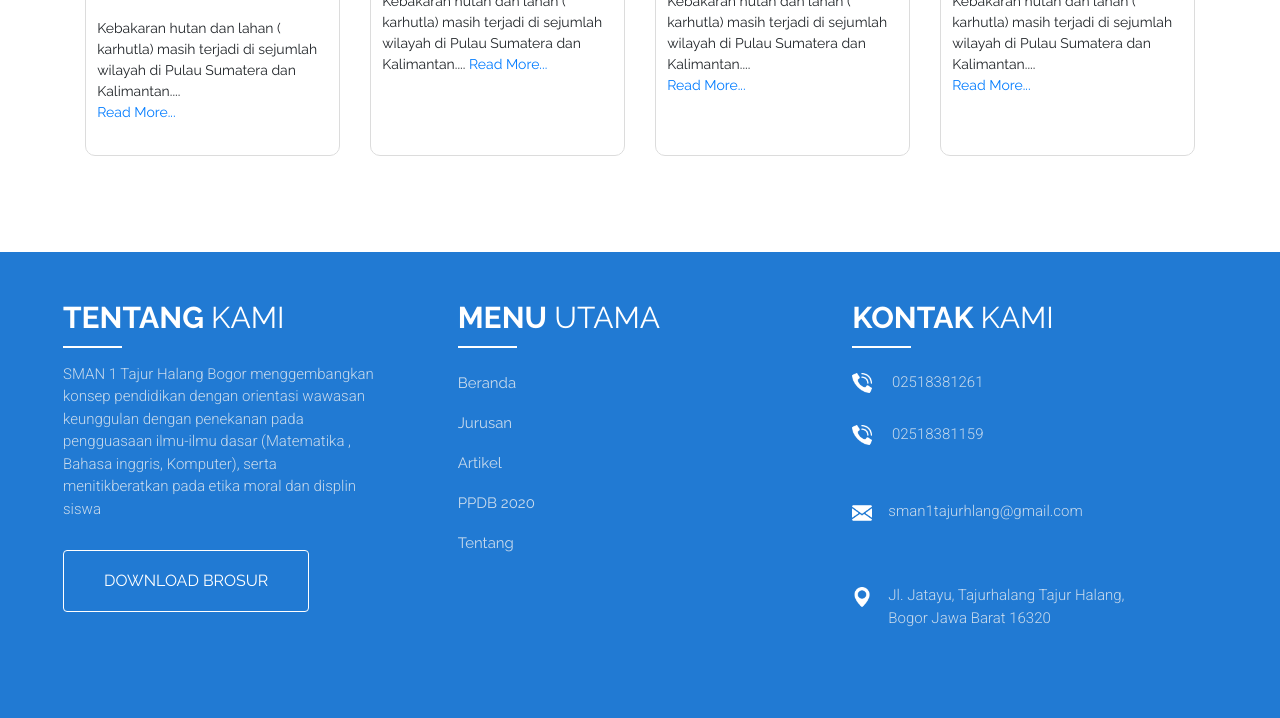
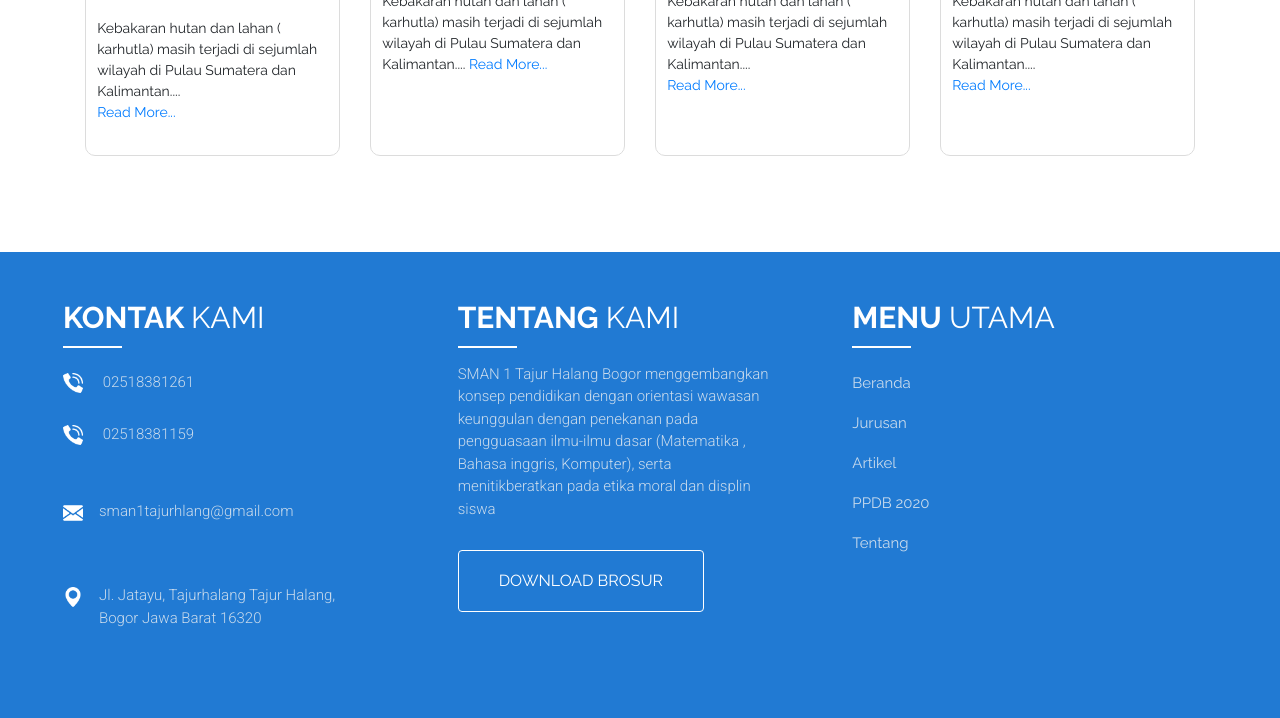
Before and after one commit to sabiq7392/sman-1-tajurhalang, a plain HTML site: page index.html in a window 1280 px wide. Shown: the part 5970-6688 px from the top of the page. Drawn offline with nearby package versions, Linux system fonts and the light colour scheme; grey boxes are pictures that could not be loaded; files whose address does not match are found by name.

Commit message:
Add files via upload

```diff
--- a/css/style.scss
+++ b/css/style.scss
@@ -438,6 +438,7 @@ nav {
         margin: auto;
         max-width: 300px;
         .img-box {
+            transition: 0.3s;
             box-shadow: 4px 17px 59px -3px rgba(0,0,0,0.15);
             img {
                 z-index: -1;
@@ -472,6 +473,9 @@ nav {
                 font-weight: 500;
                 font-size: 17px;
             }
+        }
+        .img-box:hover {
+            transform: translateY(-10px);
         }
     }
 }
--- a/index.html
+++ b/index.html
@@ -692,35 +692,6 @@
           <div class="row row-cols-sm-1 row-cols-md-2 row-cols-lg-3">
             <div class="col">
               <div class="box-tentang reveal-up" style="animation-duration: 0.4s;animation-timing-function: cubic-bezier(.75,0,.51,.31);">
-                <h3>TENTANG <span>KAMI</span></h3>
-                <div class="line-kecil"></div>
-                <p>
-                  SMAN 1 Tajur Halang Bogor menggembangkan konsep
-                  pendidikan dengan orientasi wawasan keunggulan dengan
-                  penekanan pada pengguasaan ilmu-ilmu dasar (Matematika , Bahasa inggris, Komputer),
-                  serta menitikberatkan pada etika moral dan displin siswa
-                </p>
-                <div>
-                  <a href="" class=" btn download">DOWNLOAD BROSUR</a>
-                </div>
-
-              </div>
-            </div> <!---col-->
-            <div class="col">
-              <div class="box-tentang reveal-up" style="animation-duration: 0.6s;animation-timing-function: cubic-bezier(.75,0,.51,.31);">
-                <h3>MENU <span>UTAMA</span></h3>
-                <div class="line-kecil"></div>
-                <div class="menu-wrapper">
-                  <div><a href="index.html">Beranda</a></div>
-                  <div><a href="#jurusan">Jurusan</a></div>
-                  <div><a href="#artikel">Artikel</a></div>
-                  <div><a href="#ppdb">PPDB 2020</a></div>
-                  <div><a href="#tentang">Tentang</a></div>
-                </div>
-              </div>
-            </div> <!----col-->
-            <div class="col">
-              <div class="box-tentang reveal-up" style="animation-duration: 0.8s;animation-timing-function: cubic-bezier(.75,0,.51,.31);">
                 <h3>KONTAK <span>KAMI</span></h3>
                 <div class="line-kecil"></div>
                 <div class="kontak-wrapper">
@@ -738,6 +709,34 @@
                     <div><img src="/img/location-pin.png" alt="" width="20px" height="20px" class="mr-3"></div>
                     <div><p>Jl. Jatayu, Tajurhalang Tajur Halang, Bogor Jawa Barat 16320</p></div>
                   </div>
+                </div>
+              </div>
+            </div> <!---col-->
+            <div class="col">
+              <div class="box-tentang reveal-up" style="animation-duration: 0.6s;animation-timing-function: cubic-bezier(.75,0,.51,.31);">
+                <h3>TENTANG <span>KAMI</span></h3>
+                <div class="line-kecil"></div>
+                <p>
+                  SMAN 1 Tajur Halang Bogor menggembangkan konsep
+                  pendidikan dengan orientasi wawasan keunggulan dengan
+                  penekanan pada pengguasaan ilmu-ilmu dasar (Matematika , Bahasa inggris, Komputer),
+                  serta menitikberatkan pada etika moral dan displin siswa
+                </p>
+                <div>
+                  <a href="" class=" btn download">DOWNLOAD BROSUR</a>
+                </div>
+              </div>
+            </div> <!----col-->
+            <div class="col">
+              <div class="box-tentang reveal-up" style="animation-duration: 0.8s;animation-timing-function: cubic-bezier(.75,0,.51,.31);">
+                <h3>MENU <span>UTAMA</span></h3>
+                <div class="line-kecil"></div>
+                <div class="menu-wrapper">
+                  <div><a href="index.html">Beranda</a></div>
+                  <div><a href="#jurusan">Jurusan</a></div>
+                  <div><a href="#artikel">Artikel</a></div>
+                  <div><a href="#ppdb">PPDB 2020</a></div>
+                  <div><a href="#tentang">Tentang</a></div>
                 </div>
               </div>
             </div> <!----col-->
--- a/js/app.js
+++ b/js/app.js
@@ -80,7 +80,7 @@ $(document).ready(function(){
 
 window.onscroll = function() {sekrol()};
 function sekrol() {
-  var navBrand = document.getElementsByClassName("navbar-brand")[0];
+  let navBrand = document.getElementsByClassName("navbar-brand")[0];
   if (document.body.scrollTop > 100 || document.documentElement.scrollTop > 100) {
     navBrand.style.padding = "0";
   }
@@ -91,14 +91,14 @@ function sekrol() {
 
 window.addEventListener('scroll', reveal);
 function reveal() {
-  var reveal_i = document.querySelectorAll('.reveal-up');
-  var reveal_j = document.querySelectorAll('.reveal-right');
-  var reveal_k = document.querySelectorAll('.myBounce');
+  let reveal_i = document.querySelectorAll('.reveal-up');
+  let reveal_j = document.querySelectorAll('.reveal-right');
+  let reveal_k = document.querySelectorAll('.myBounce');
 
-  for(var i = 0; i < reveal_i.length; i++) {
-    var windowheight = window.innerHeight;
-    var revealtop = reveal_i[i].getBoundingClientRect().top;
-    var revealpoint = 0;
+  for(let i = 0; i < reveal_i.length; i++) {
+    let windowheight = window.innerHeight;
+    let revealtop = reveal_i[i].getBoundingClientRect().top;
+    let revealpoint = 0;
 
     if(revealtop < windowheight - revealpoint) {
       reveal_i[i].classList.add('active');
@@ -108,10 +108,10 @@ function reveal() {
     }
   }
   // ------------------------------------------------
-  for(var j = 0; j < reveal_j.length; j++) {
-    var windowheight_j = window.innerHeight;
-    var revealtop_j = reveal_j[j].getBoundingClientRect().top;
-    var revealpoint_j = 0;
+  for(let j = 0; j < reveal_j.length; j++) {
+    let windowheight_j = window.innerHeight;
+    let revealtop_j = reveal_j[j].getBoundingClientRect().top;
+    let revealpoint_j = 0;
 
     if(revealtop_j < windowheight_j - revealpoint_j) {
       reveal_j[j].classList.add('active');
@@ -121,10 +121,10 @@ function reveal() {
     }
   }
   //--------------------------------------------------
-  for(var k = 0; k < reveal_k.length; k++) {
-    var windowheight_k = window.innerHeight;
-    var revealtop_k = reveal_k[k].getBoundingClientRect().top;
-    var revealpoint_k = 50;
+  for(let k = 0; k < reveal_k.length; k++) {
+    let windowheight_k = window.innerHeight;
+    let revealtop_k = reveal_k[k].getBoundingClientRect().top;
+    let revealpoint_k = 50;
 
     if(revealtop_k < windowheight_k - revealpoint_k) {
       reveal_k[k].classList.add('active');
```
Also changed, not shown: css/style.css, 1 other file.
